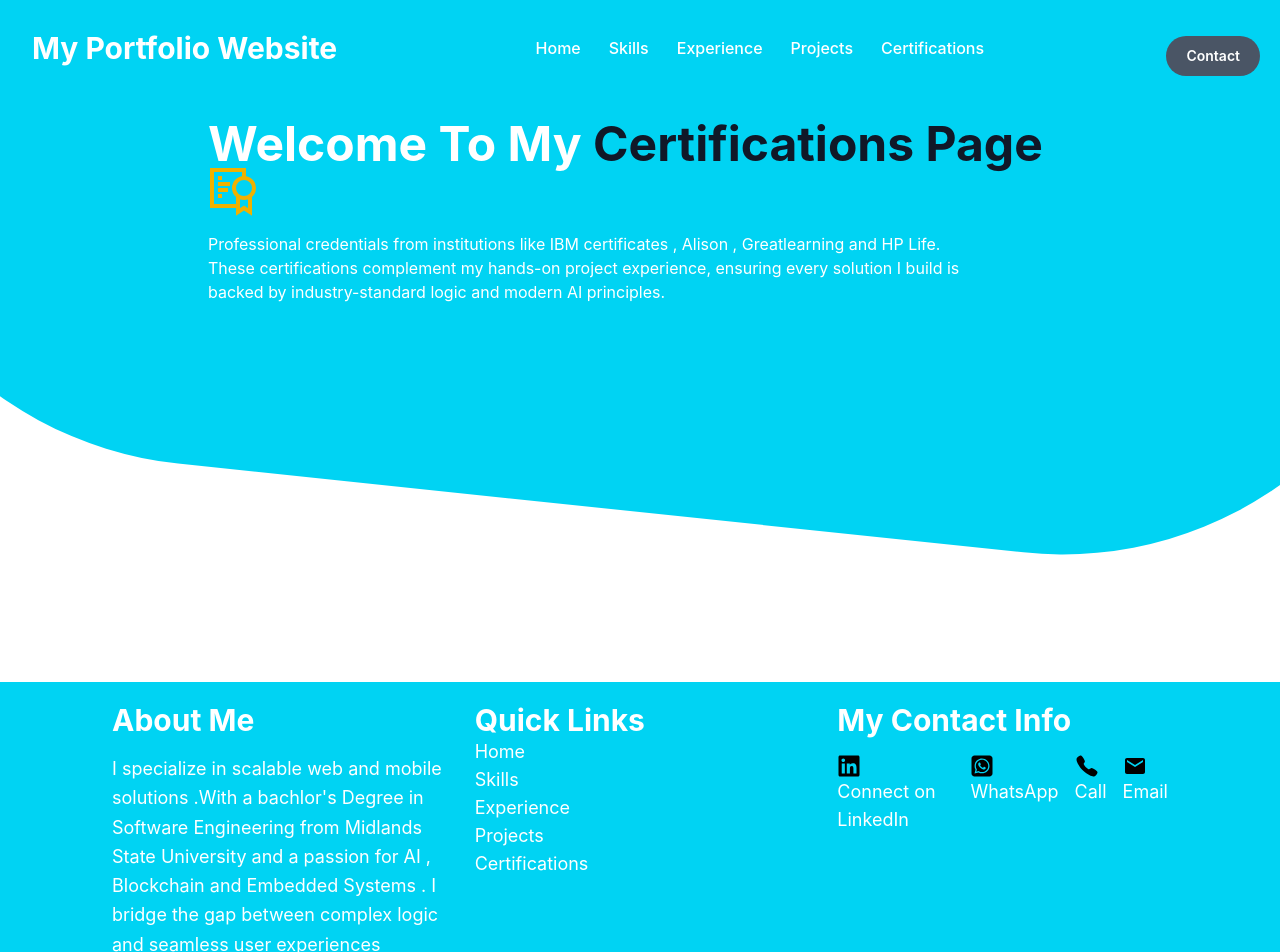
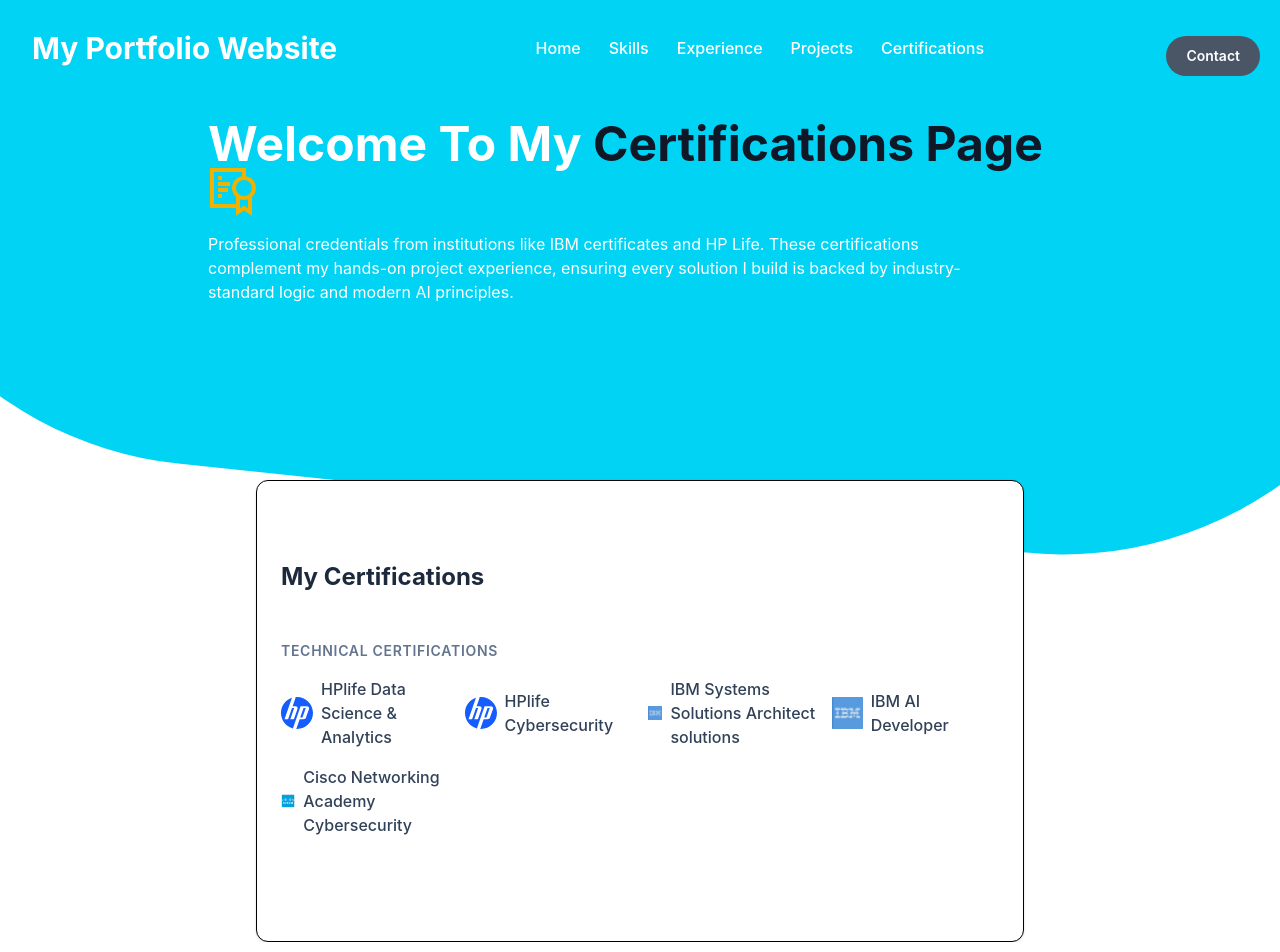
Before and after one commit to Liinval/my-portfolio-website, a React app: page /Certifications in a window 1280 px wide. Shown: the top 952 px of the page. Built offline with nearby package versions, Linux system fonts and the light colour scheme; the HTML template or start-up script is replaced by a standard one.

Commit message:
updated certification

```diff
--- a/src/componets/certifications/Certifications.jsx
+++ b/src/componets/certifications/Certifications.jsx
@@ -1,8 +1,25 @@
 
 import React from 'react'
 import { GrCertificate } from "react-icons/gr";
+import { GrHpi } from "react-icons/gr";
+import ciscoLogo from './cisco.png'
+import ibmLogo from './IBM.png'
 
 export default function Certifications() {
+  const skillCategories = [
+      {
+        title: "Technical Certifications",
+        skills: [
+          { name: "HPlife Data Science & Analytics ", icon: GrHpi },
+          { name: "HPlife Cybersecurity", icon: GrHpi  },
+          { name: "IBM Systems Solutions Architect solutions", icon: ibmLogo  },
+          { name: "IBM AI Developer", icon: ibmLogo },
+          { name: "Cisco Networking Academy Cybersecurity", icon:ciscoLogo },
+
+        ],
+      }
+      ];
+
   return (
     <div className="relative overflow-hidden min-h-[900px] sm:min-h-[650px] flex flex-col items-center">
 
@@ -18,7 +35,7 @@
 
                         </h1>
                         <p className='max-w-3xl mt-4 text-white'>
-                          Professional credentials from institutions like IBM certificates , Alison , Greatlearning and HP Life. These certifications complement my hands-on project experience, ensuring every solution I build is backed by industry-standard logic and modern AI principles.
+                          Professional credentials from institutions like IBM certificates and HP Life. These certifications complement my hands-on project experience, ensuring every solution I build is backed by industry-standard logic and modern AI principles.
                         </p>
 
 
@@ -30,8 +47,54 @@
                 </section>
                 <div className="md:h-[750px] h-[880px] md:w-[1600px] w-[900px] bg-gradient-to-r absolute  bg-cyan-400 rounded-full -z-10 transform rotate-6 -top-60 ">
 
+
+
     </div>
+
+    <div>
+
+      <div>
+        <section className="max-w-3xl mx-auto py-20 px-6 mt-20 bg-white dark:bg-slate-800 rounded-xl border shadow-sm">
+      <h2 className="text-2xl font-bold mb-6 text-slate-800 dark:text-slate-100">My Certifications</h2>
+
+      {skillCategories.map((category, index) => (
+        <div key={index}>
+          <div className="py-6">
+            <h3 className="text-sm font-semibold uppercase tracking-wider text-slate-500 mb-4">
+              {category.title}
+            </h3>
+            <div className="grid grid-cols-2 md:grid-cols-4 gap-4">
+              {category.skills.map((skill) => (
+                <div key={skill.name} className="flex items-center gap-2 group">
+                  <span className="text-2xl group-hover:scale-110 transition-transform">
+
+                    {typeof skill.icon === 'string' ? (<img
+                                                          src={skill.icon}
+                                                          alt={skill.name}
+                                                           className="w-8 h-8 object-contain"/>):(<skill.icon className="text-blue-600 w-8 h-8 object-contain"/>)}
+                  </span>
+
+                  <span className="text-slate-700 dark:text-slate-300 font-medium">
+                    {skill.name}
+                  </span>
+                </div>
+              ))}
+            </div>
+          </div>
+
+
+          {index !== skillCategories.length - 1 && (
+            <hr className="border-slate-200 dark:border-slate-800" />
+          )}
+        </div>
+      ))}
+    </section>
+      </div>
     </div>
+
+    </div>
+
+
 
   )
 }
--- a/src/componets/contact/Contact.jsx
+++ /dev/null
@@ -1,54 +0,0 @@
-import React from 'react';
-
-
-  return (
-    <div className="relative p-8">
-      {/* Trigger Button */}
-      <button
-
-        className="bg-blue-600 hover:bg-blue-700 text-white font-bold py-2 px-6 rounded-lg transition"
-      >
-        Contact Me
-      </button>
-
-      {/* Modal Overlay */}
-      {isOpen && (
-        <div className="fixed inset-0 bg-black bg-opacity-50 flex items-center justify-center z-50">
-          {/* Modal Box */}
-          <div className="bg-white p-6 rounded-2xl shadow-xl w-80 text-center relative">
-            <h2 className="text-xl font-bold mb-4">Get in Touch</h2>
-
-            <div className="space-y-4">
-              {/* WhatsApp Link */}
-              <a
-                href="https://wa.me/263700000000" // Replace with your number
-                target="_blank"
-                className="flex items-center justify-center gap-2 w-full py-2 bg-green-500 text-white rounded-md hover:bg-green-600 transition"
-              >
-                <span>WhatsApp</span>
-              </a>
-
-              {/* Call Link */}
-              <a
-                href="tel:+263700000000" // Replace with your number
-                className="flex items-center justify-center gap-2 w-full py-2 bg-gray-800 text-white rounded-md hover:bg-gray-900 transition"
-              >
-                <span>Call Me</span>
-              </a>
-            </div>
-
-            {/* Close Button */}
-            <button
-              onClick={toggleModal}
-              className="mt-6 text-sm text-gray-500 underline hover:text-gray-700"
-            >
-              Close
-            </button>
-          </div>
-        </div>
-      )}
-    </div>
-  );
-};
-
-export default ContactButton;
--- a/src/componets/navbar/Navbar.jsx
+++ b/src/componets/navbar/Navbar.jsx
@@ -44,7 +44,7 @@
             </button>
             {isOpen && (
         <div className="fixed inset-0 bg-black bg-opacity-50 flex items-center justify-center z-50">
-          {/* Modal Box */}
+
           <div className="bg-white p-6 rounded-2xl shadow-xl w-80 text-center relative">
             <h2 className="text-xl font-bold mb-4">Get in Touch</h2>
 
--- a/src/componets/skills/Skills.jsx
+++ b/src/componets/skills/Skills.jsx
@@ -123,7 +123,7 @@
             </div>
           </div>
 
-          {/* Horizontal Line - only show if not the last item */}
+
           {index !== skillCategories.length - 1 && (
             <hr className="border-slate-200 dark:border-slate-800" />
           )}
```
Also changed, not shown: src/componets/certifications/IBM.png (added), src/componets/certifications/cisco.png (added).
